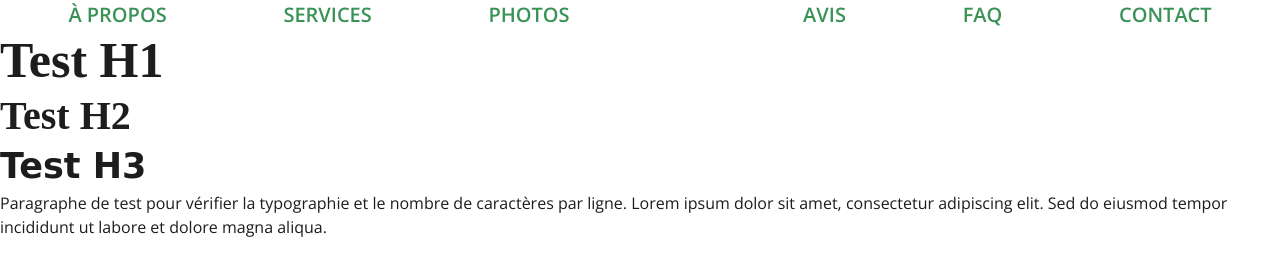
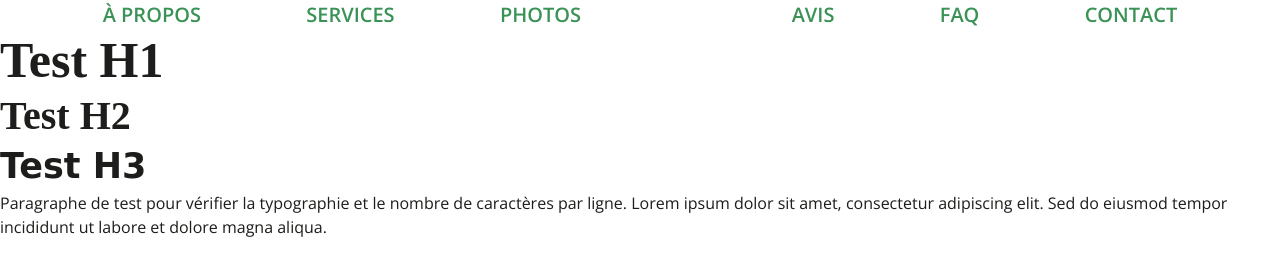
Before and after one commit to Nath-A/JennyPethouse, a website built with Vite: page index.html in a window 1280 px wide. Built offline with nearby package versions, Linux system fonts and the light colour scheme.

Commit message:
Test container 1200px

```diff
--- a/src/styles/layout/_container.scss
+++ b/src/styles/layout/_container.scss
@@ -1,6 +1,7 @@
 .container
 {
-    max-width: 140rem; // 1400px
+    max-width: 120rem; // 1200px
+
     margin: 0 auto;
     padding-inline: 2rem;
 }
```
